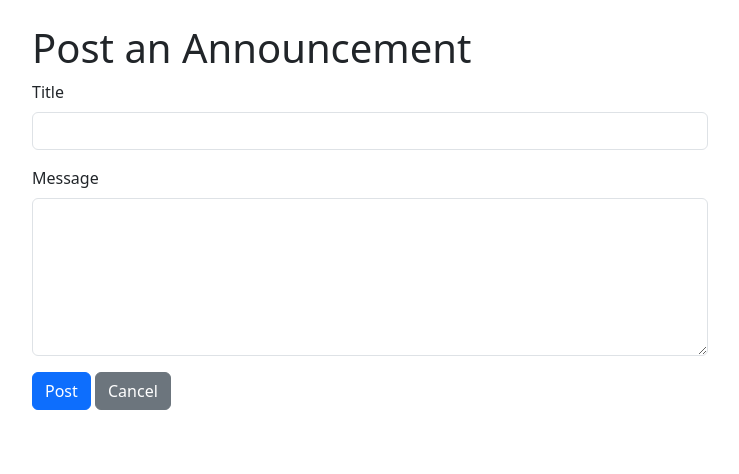
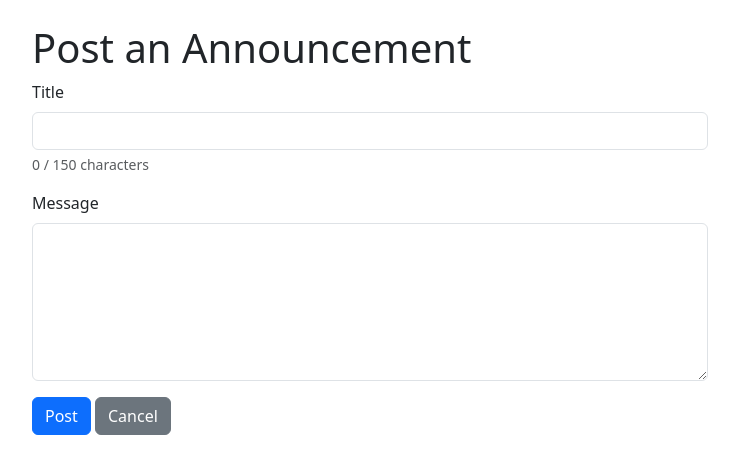
Before and after one commit to Danielle-Hart/MaintenanceMate, a Spring Boot app: page /manager/announcements/new in a window 1280 px wide. Shown: the top 474 px of the page, without its empty margins (270-1009 px from the left). Run offline with Spring Boot 4, Linux system fonts and the light colour scheme; the visitor is signed in with stand-in values (Sample User, id 1); some of the project's set-up classes (security, data sources, template engines, error pages and the like) are left out, and stand-ins take their place.

Commit message:
Code review Changes

```diff
--- a/src/main/resources/templates/announcement-form.html
+++ b/src/main/resources/templates/announcement-form.html
@@ -14,9 +14,14 @@
 
             <div class="mb-3">
                 <label class="form-label" for="title">Title</label>
-                <input id="title" type="text" th:field="*{title}" class="form-control"
+                <input id="title" type="text" th:field="*{title}" maxlength="150"  oninput="document.getElementById('titleCount').textContent = this.value.length"
+                       class="form-control"
                        th:classappend="${#fields.hasErrors('title')} ? 'is-invalid'">
                 <div class="invalid-feedback" th:errors="*{title}"></div>
+                <div class="form-text">
+                    <span id="titleCount">0</span> / 150 characters
+                </div>
+
             </div>
 
             <div class="mb-3">
```
